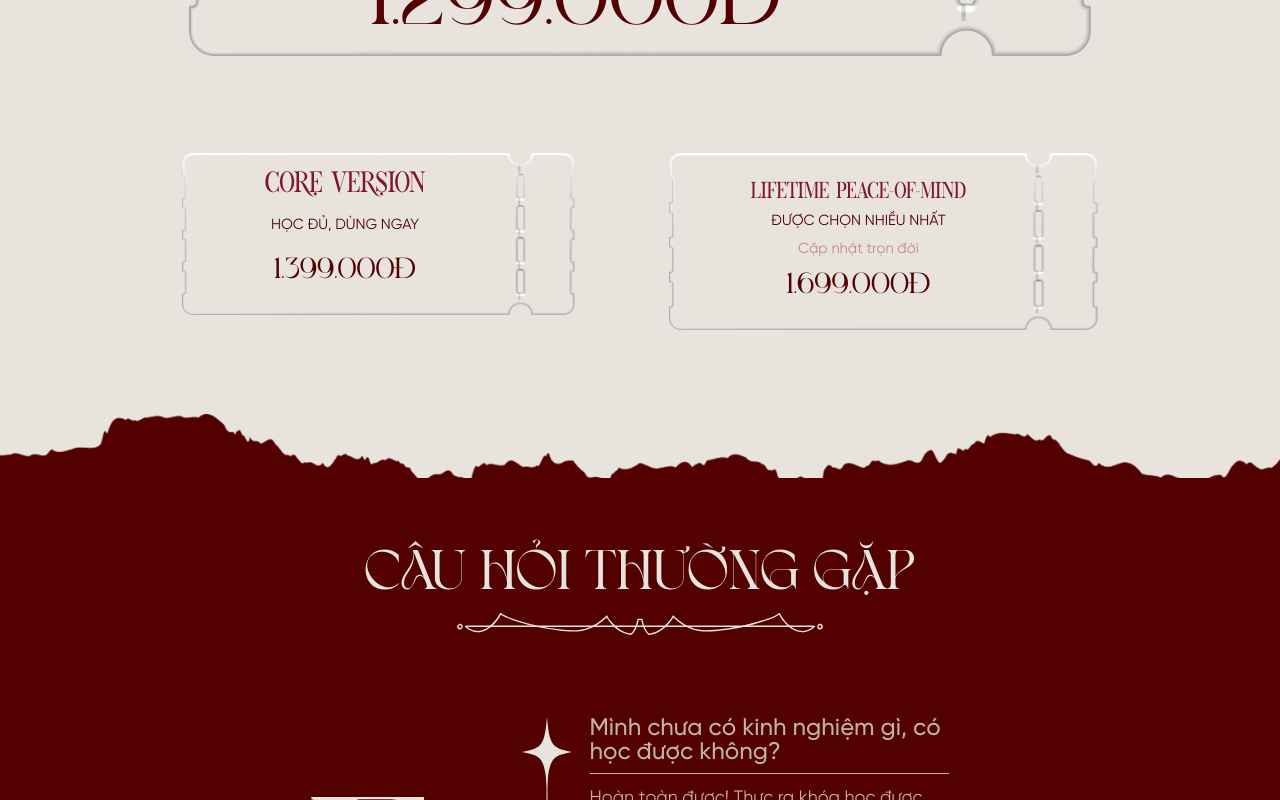
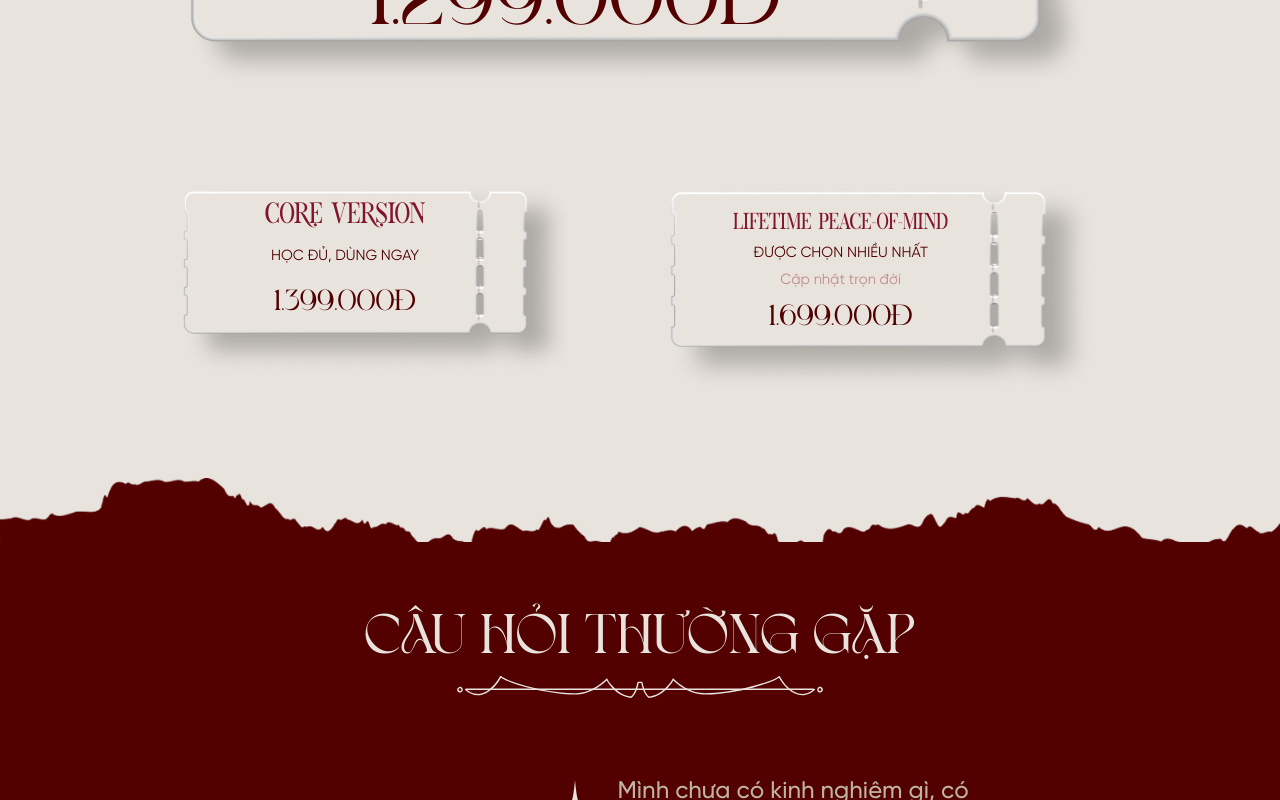
Before and after one commit to TanhGenz/sebt-web, a React (Vite) app: page / in a window 1280 px wide. Shown: the part 11200-12000 px from the top of the page. Built offline with nearby package versions, Linux system fonts and the light colour scheme.

Commit message:
UI decor, fix

```diff
--- a/src/sections/Faq.tsx
+++ b/src/sections/Faq.tsx
@@ -48,11 +48,11 @@
 
 
                 {/* faq content layouts [fixed px]*/}
-                <div className="w-[683px] flex mx-auto items-start">
+                <div className="w-[683px] flex mx-auto items-start gap-7">
 
 
                     {/* images layouts left*/}
-                    <div className="w-[223px] flex pt-[80px] ">
+                    <div className="w-[223px] flex pt-[55px]">
                         <img src="images/faq.png" alt="faq section" className="w-full h-full object-contain "/>
                     </div>
 
@@ -81,7 +81,7 @@
                                     <div className={cn("flex-shrink-0 flex items-start",
                                         isLast && "pt-[2px]",
 
-                                        isThird && "pt-[15px]"
+                                        isThird && "pb-[15px]"
                                         )}>
                                         <img src="src/assets/icons/star.svg"
                                             alt="star"
--- a/src/sections/Pricing.tsx
+++ b/src/sections/Pricing.tsx
@@ -99,7 +99,7 @@
 
           <div className="relative w-[46.4dvw]">
             <img src="/images/pricing/ticket-small.png" className="w-full  h-auto object-contain" />
-            <div className="absolute inset-0 font-gilroy text-secondary flex flex-col items-center pt-[6%] pl-[13.3%] pr-[25%] gap-[1dvw]">
+            <div className="absolute inset-0 font-gilroy text-secondary flex flex-col items-center pt-[6%] pl-[5%] pr-[25%] gap-[1dvw]">
               <h3 className="font-morgan font-normal text-[1.8dvw] text-primaryText leading-none ">LIFETIME PEACE-OF-MIND</h3>
               <p className="font-gilroy font-normal text-[1.15dvw] text-secondary leading-none ">ĐƯỢC CHỌN NHIỀU NHẤT</p>
               <p className="font-gilroy font-normal text-[1.15dvw] text-[#C18989] leading-none ">Cập nhật trọn đời</p>
```
Also changed, not shown: public/images/pricing/ticket-small.png, public/images/pricing/ticket.png.
